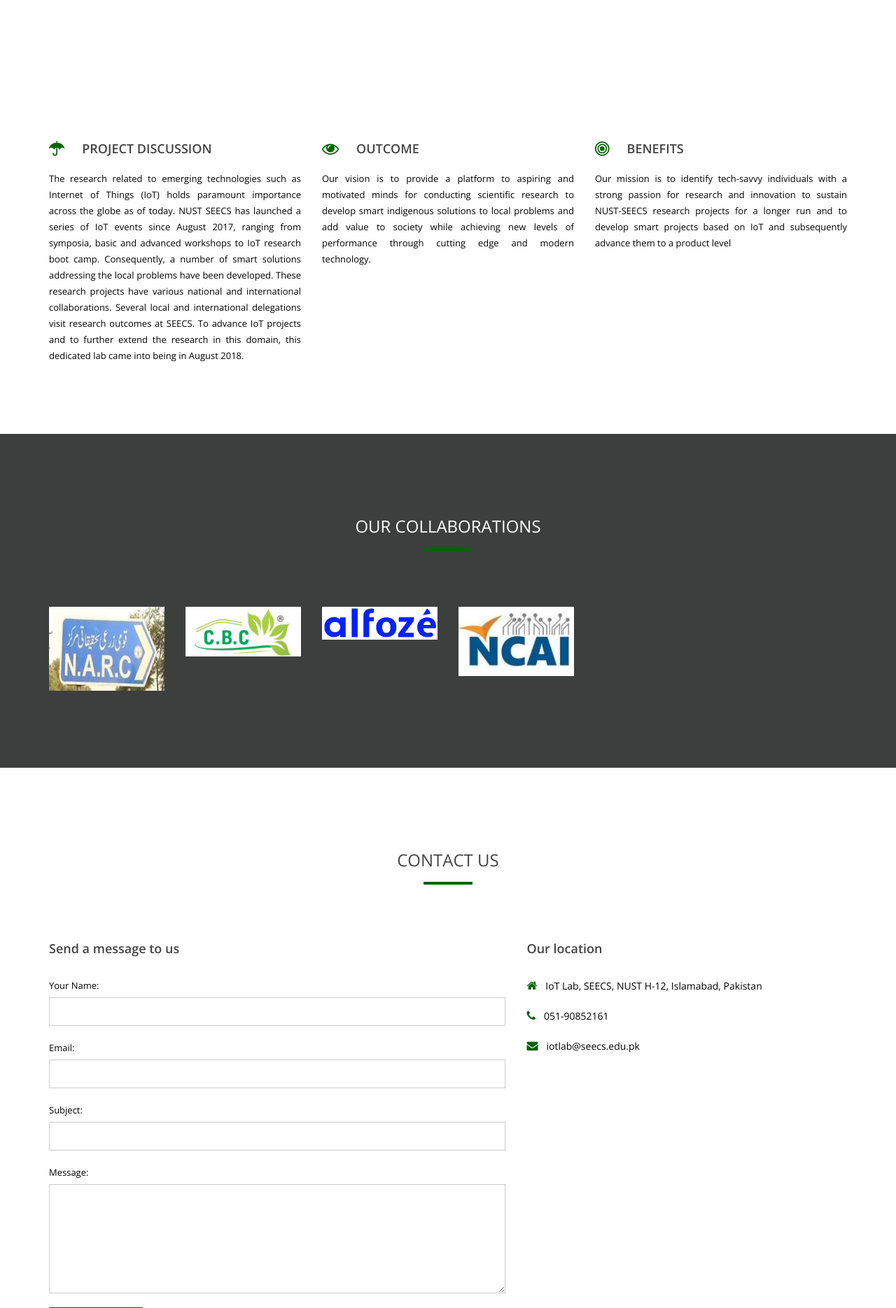
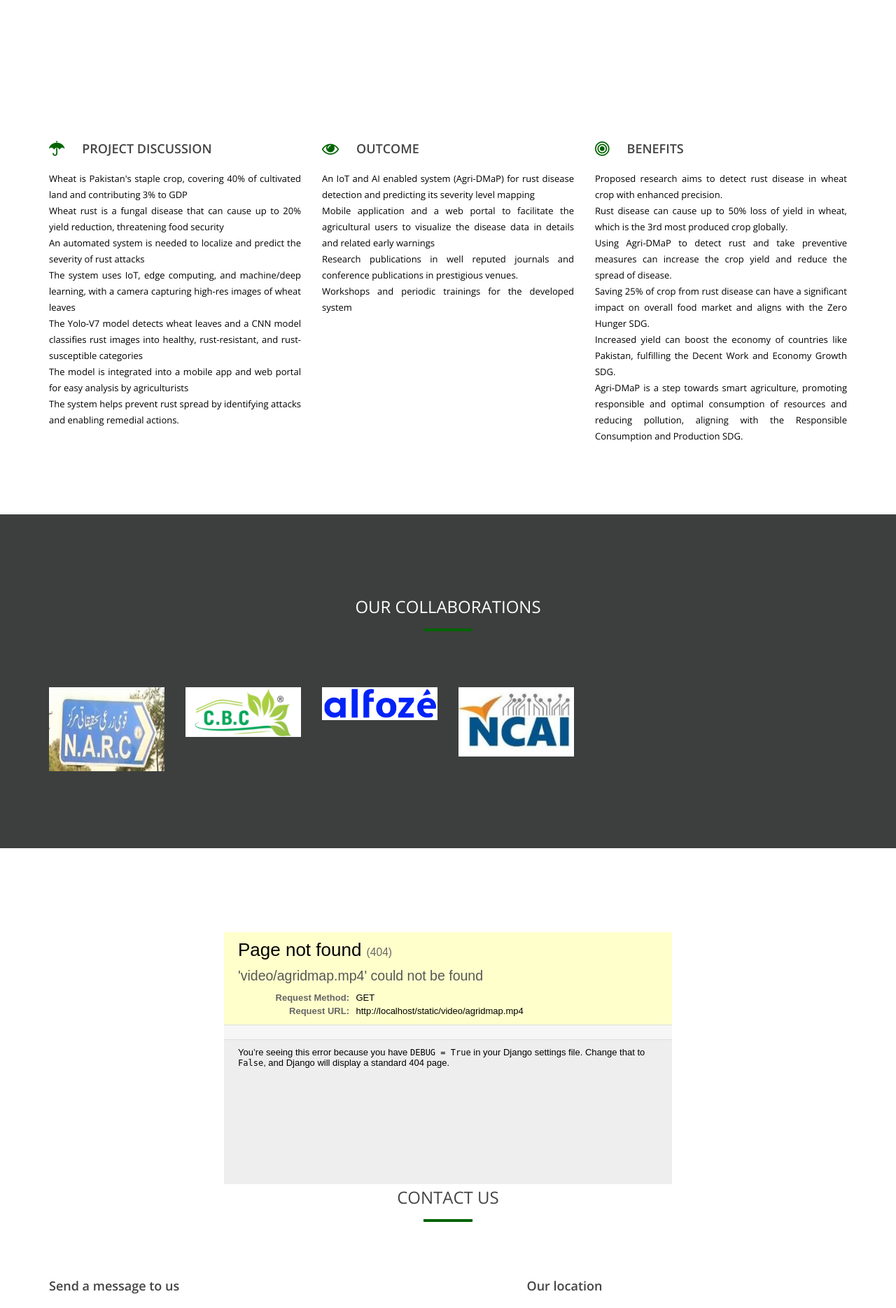
Before and after one commit to iMuhammadTalha/AgriDMap, a Django app: page /index in a window 1280 px wide. Shown: the part 1007-2876 px from the top of the page at 70% size. Run offline with Django 4.2, Linux system fonts and the light colour scheme; some libraries are stand-ins or nearby versions; some web fonts are replaced.

Commit message:
Details updated

```diff
--- a/template/index.html
+++ b/template/index.html
@@ -205,8 +205,25 @@
                             <h3>Project Discussion</h3>
                         </div>
                         <div class="service-description" style="text-align: justify;">
-                            The research related to emerging technologies such as Internet of Things (IoT) holds paramount importance across the globe as of today. NUST SEECS has launched a series of IoT events since August 2017, ranging from symposia, basic and advanced workshops to IoT research boot camp. Consequently, a number of smart solutions addressing the local problems have been developed. These research projects have various national and international collaborations. Several local and international delegations visit research outcomes at SEECS. To advance IoT projects and to further extend the research in this domain, this dedicated lab came into being in August 2018.
-                        </div>
+                            Wheat is Pakistan's staple crop, covering 40% of cultivated land and contributing 3% to GDP
+                            <br>
+
+                            Wheat rust is a fungal disease that can cause up to 20% yield reduction, threatening food security
+                            <br>
+
+                            An automated system is needed to localize and predict the severity of rust attacks
+                            <br>
+
+                            The system uses IoT, edge computing, and machine/deep learning, with a camera capturing high-res images of wheat leaves
+                            <br>
+
+                            The Yolo-V7 model detects wheat leaves and a CNN model classifies rust images into healthy, rust-resistant, and rust-susceptible categories
+                            <br>
+                            The model is integrated into a mobile app and web portal for easy analysis by agriculturists
+                            <br>
+
+                            The system helps prevent rust spread by identifying attacks and enabling remedial actions.
+                                                    </div>
                     </div> <!-- /.service-item -->
                 </div> <!-- /.col-md-3 -->
 
@@ -217,8 +234,14 @@
                             <h3>Outcome</h3>
                         </div>
                         <div class="service-description" style="text-align: justify;">
-                            Our vision is to provide a platform to aspiring and motivated minds for conducting scientific research to develop smart indigenous solutions to local problems and add value to society while achieving new levels of performance through cutting edge and modern technology.
-                        </div>
+An IoT and AI enabled system (Agri-DMaP) for rust disease detection and predicting its severity level mapping
+<br>
+Mobile application and a web portal to facilitate the agricultural users to visualize the disease data in details and related early warnings
+<br>
+Research publications in well reputed journals and conference publications in prestigious venues.
+<br>
+Workshops and periodic trainings for the developed system
+</div>
                     </div> <!-- /.service-item -->
                 </div> <!-- /.col-md-3 -->
 
@@ -229,7 +252,22 @@
                             <h3>Benefits</h3>
                         </div>
                         <div class="service-description" style="text-align: justify;">
-                            Our mission is to identify tech-savvy individuals with a strong passion for research and innovation to sustain NUST-SEECS research projects for a longer run and to develop smart projects based on IoT and subsequently advance them to a product level
+                            Proposed research aims to detect rust disease in wheat crop with enhanced precision.
+                            <br>
+
+                            Rust disease can cause up to 50% loss of yield in wheat, which is the 3rd most produced crop globally.
+                            <br>
+
+                            Using Agri-DMaP to detect rust and take preventive measures can increase the crop yield and reduce the spread of disease.
+                            <br>
+
+                            Saving 25% of crop from rust disease can have a significant impact on overall food market and aligns with the Zero Hunger SDG.
+                            <br>
+
+                            Increased yield can boost the economy of countries like Pakistan, fulfilling the Decent Work and Economy Growth SDG.
+                            <br>
+
+                            Agri-DMaP is a step towards smart agriculture, promoting responsible and optimal consumption of resources and reducing pollution, aligning with the Responsible Consumption and Production SDG.
                         </div>
                     </div> <!-- /.service-item -->
                 </div> <!-- /.col-md-3 -->
@@ -305,9 +343,9 @@
 
     <div id="contact" class="section-cotent">
 
-        <!-- <div class="container" style="text-align: center;">
+        <div class="container" style="text-align: center;">
             <iframe src="{% static 'video/agridmap.mp4' %}" width="640" height="360"></iframe>
-        </div> -->
+        </div>
 
         <div class="container">
             <div class="title-section text-center">
--- a/template/team.html
+++ b/template/team.html
@@ -275,7 +275,6 @@
                             </div>
                             <div class="inner-content">
                                 <h5>Mr. Abdullah</h5>
-                                <p>MS EE (AI & AS) Student</p>
                                 <span>Embedded System Engineer
                                 </span>
 
```
